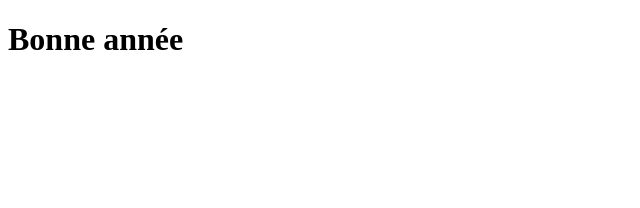
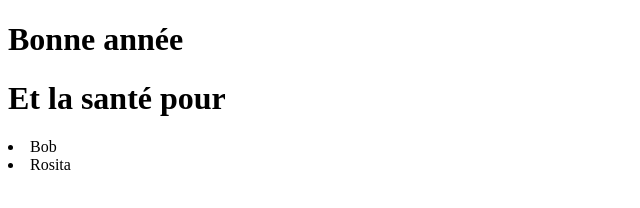
Before and after one commit to laurentFreundWF3/tpGit1, a plain HTML site: page index.html in a window 1280 px wide. Shown: the whole page, without its empty margins (0-640 px from the left). Drawn offline with Linux system fonts and the light colour scheme.

Commit message:
Liste des heureux

```diff
--- a/index.html
+++ b/index.html
@@ -5,5 +5,9 @@
 </head>
 <body>
 <h1>Bonne année</h1>
+<h1>Et la santé pour</h1>
+<li>Bob</li>
+<li>Rosita</li>
+
 </body>
 </html>
```
